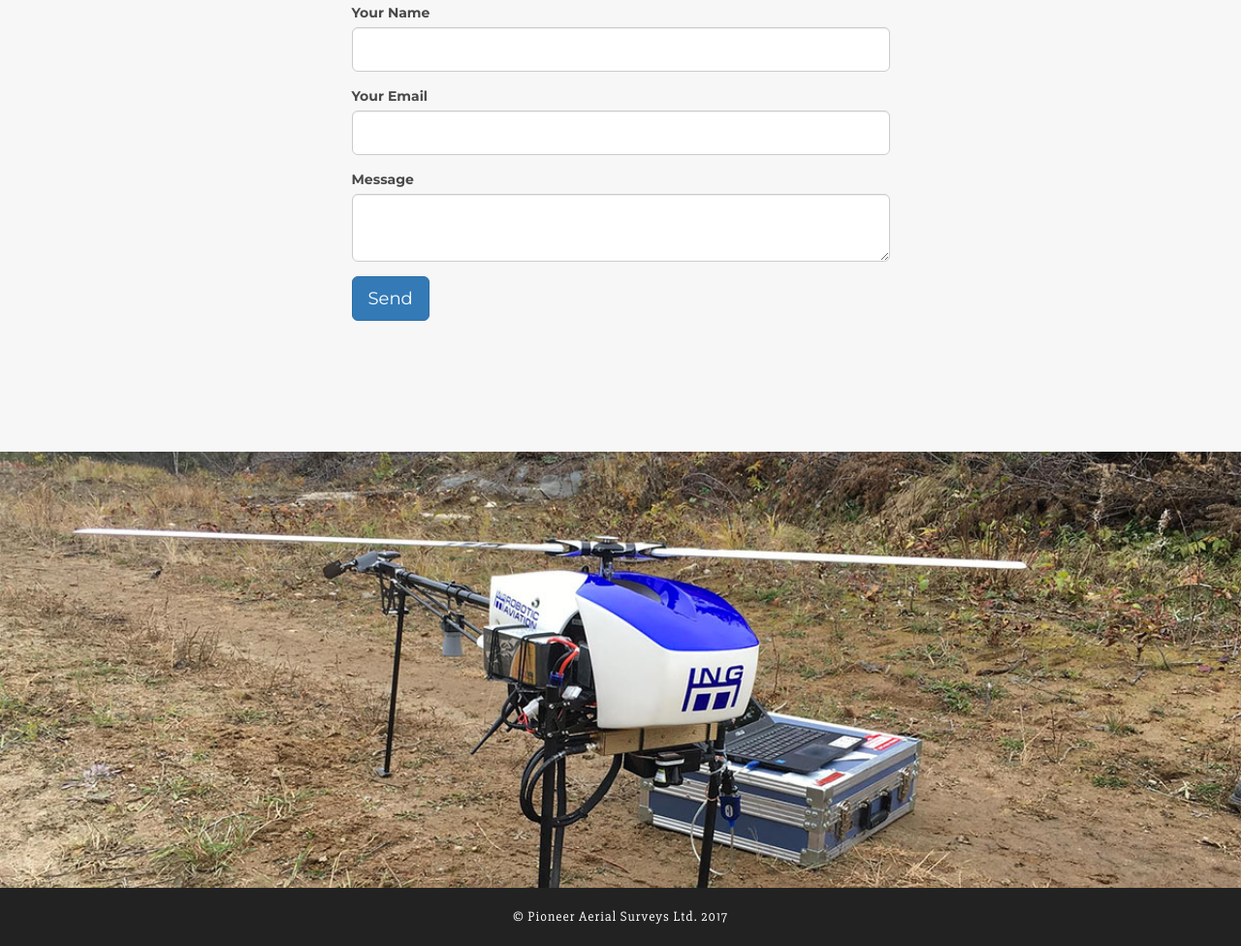
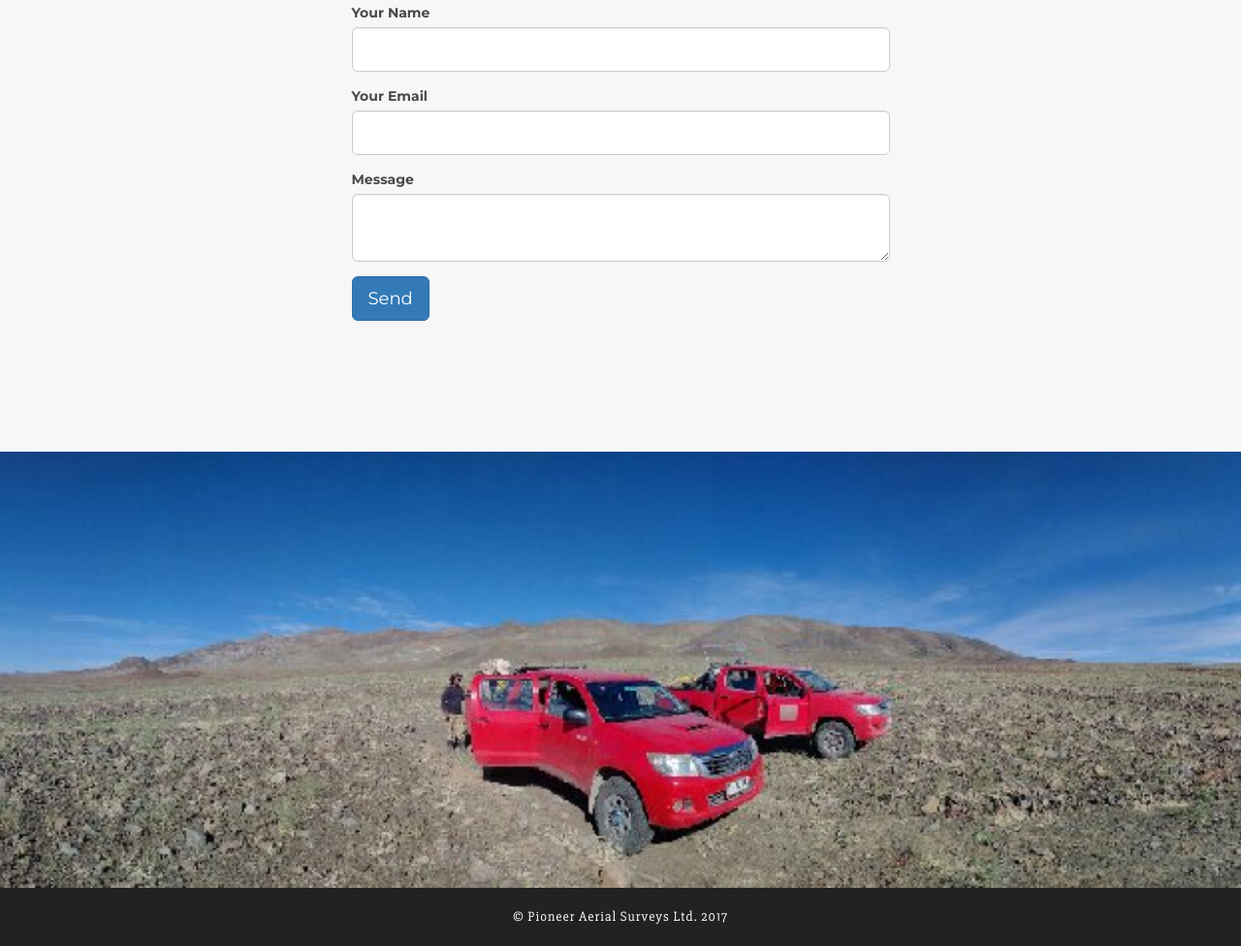
Before and after one commit to Interwebular/pioneeraerialsurveys.com, a plain HTML site: page contact.html in a window 1280 px wide. Shown: the part 601-1577 px from the top of the page at 97% size. Drawn offline with nearby package versions, Linux system fonts and the light colour scheme.

Commit message:
Replace image

```diff
--- a/contact.html
+++ b/contact.html
@@ -56,7 +56,7 @@
         </div>
     </section>
 
-    <section class="section-image" style="background-image: url('img/drone1.jpg')"></section>
+    <section class="section-image" style="background-image: url('img/IMG_20171024_1750034-panorama.jpg')"></section>
 
     <footer>&copy; Pioneer Aerial Surveys Ltd. 2017</footer>
 
```
Also changed, not shown: img/IMG_20171024_1750034-panorama.jpg (added).
